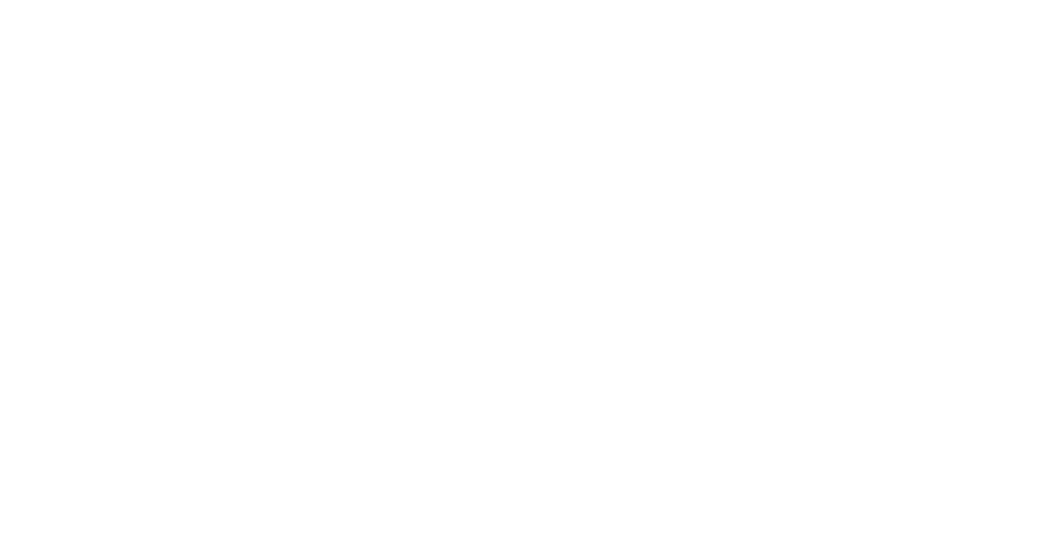
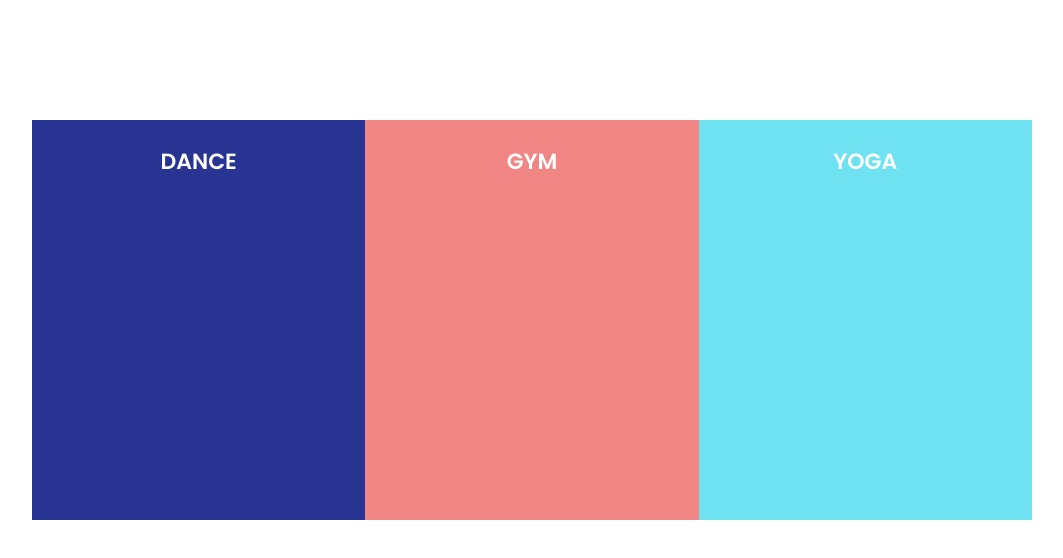
Before and after one commit to CJR85/flex-image-gallery, a plain HTML site: page index.html in a window 1280 px wide. Shown: the whole page, without its empty margins (108-1171 px from the left). Drawn offline with Linux system fonts and the light colour scheme.

Commit message:
Create and style container.

```diff
--- a/index.html
+++ b/index.html
@@ -7,5 +7,17 @@
     <link rel="stylesheet" href="style.css" />
     <title>Flex Image Gallery</title>
   </head>
-  <body></body>
+  <body>
+    <div class="container">
+      <div class="col">
+        <h2>DANCE</h2>
+      </div>
+      <div class="col">
+        <h2>GYM</h2>
+      </div>
+      <div class="col">
+        <h2>YOGA</h2>
+      </div>
+    </div>
+  </body>
 </html>
--- a/style.css
+++ b/style.css
@@ -1,4 +1,41 @@
+@import url('https://fonts.googleapis.com/css2?family=Poppins:wght@400;500;600;700;800&display=swap');
+
 * {
   margin: 0;
   padding: 0;
+  font-family: 'Poppins', sans-serif;
 }
+
+.container {
+  width: 1000px;
+  height: 400px;
+  background: #ccc;
+  margin: 120px auto;
+  display: flex;
+}
+
+.col {
+  height: 100%;
+  flex: 1;
+  color: #fff;
+  box-sizing: border-box;
+  padding: 25px;
+}
+
+.col:nth-child(1) {
+  background: #283491;
+}
+
+.col:nth-child(2) {
+  background: #f18684;
+}
+
+.col:nth-child(3) {
+  background: #6ee2f1;
+}
+
+h2 {
+  text-align: center;
+  font-size: 22px;
+  font-weight: 600;
+}
```
